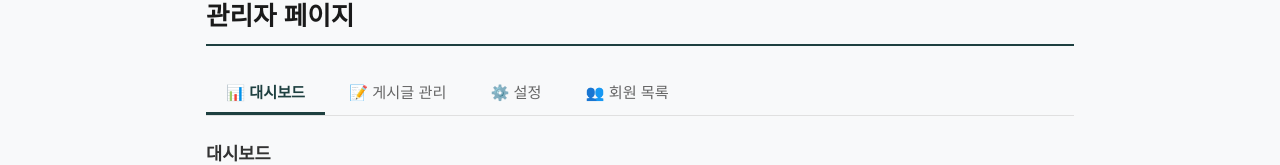
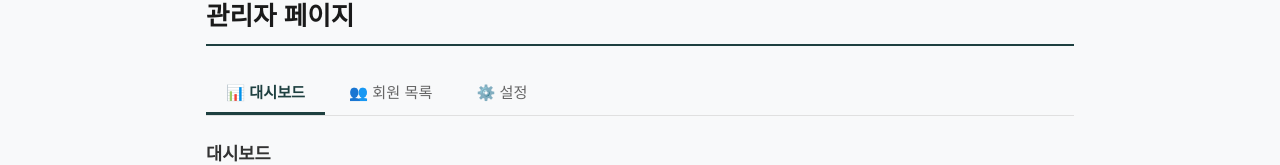
Before and after one commit to ID-MEV/seongrim, a React (Vite) app: page /admin in a window 1280 px wide. Shown: the part 137-302 px from the top of the page. Built offline with nearby package versions, Linux system fonts and the light colour scheme; no server answers.

Commit message:
feat(admin): remove 게시글 관리 tab, reorder tabs to 대시보드 → 회원 목록 → 설정

```diff
--- a/src/pages/AdminPage.jsx
+++ b/src/pages/AdminPage.jsx
@@ -1,5 +1,4 @@
 import React, { useState } from 'react';
-import MemoManagement from './admin/MemoManagement';
 import SettingsManagement from './admin/SettingsManagement';
 import MemberManagement from './admin/MemberManagement';
 import AdminStats from './admin/AdminStats';
@@ -10,9 +9,8 @@ const AdminPage = () => {
 
   const tabs = [
     { id: 'stats', label: '📊 대시보드' },
-    { id: 'memos', label: '📝 게시글 관리' },
+    { id: 'members', label: '👥 회원 목록' },
     { id: 'settings', label: '⚙️ 설정' },
-    { id: 'members', label: '👥 회원 목록' },
   ];
 
   return (
@@ -33,9 +31,8 @@ const AdminPage = () => {
 
       <div className={styles.content}>
         {activeTab === 'stats' && <AdminStats />}
-        {activeTab === 'memos' && <MemoManagement />}
+        {activeTab === 'members' && <MemberManagement />}
         {activeTab === 'settings' && <SettingsManagement />}
-        {activeTab === 'members' && <MemberManagement />}
       </div>
     </div>
   );
```
